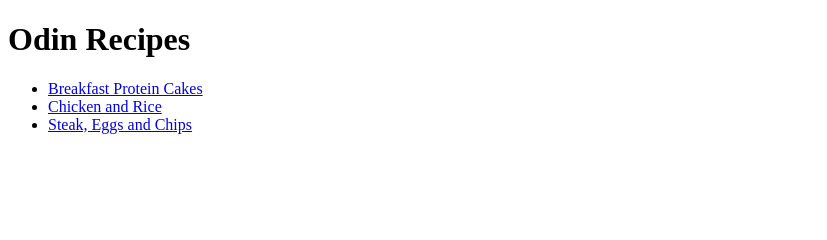
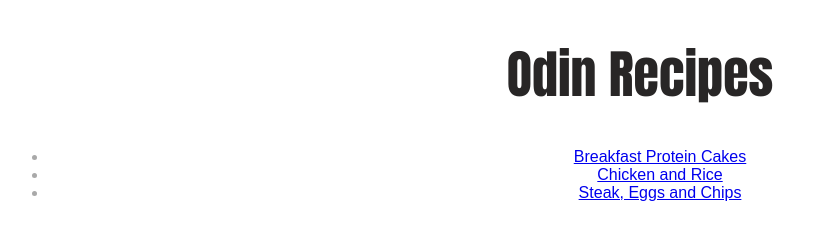
Before and after one commit to Ltys-on/odin-recipies, a plain HTML site: page index.html in a window 1280 px wide. Shown: the whole page, without its empty margins (0-827 px from the left). Drawn offline with Linux system fonts and the light colour scheme.

Commit message:
Fix link in index.html

```diff
--- a/index.html
+++ b/index.html
@@ -3,7 +3,7 @@
     <head>
         <meta charset="utf-8">
         <title>Odin Recipes</title>
-        <link type="stylesheet" href="style.css">
+        <link rel="stylesheet" href="./style.css">
     </head>
     <body>
         <h1>Odin Recipes</h1>
```
